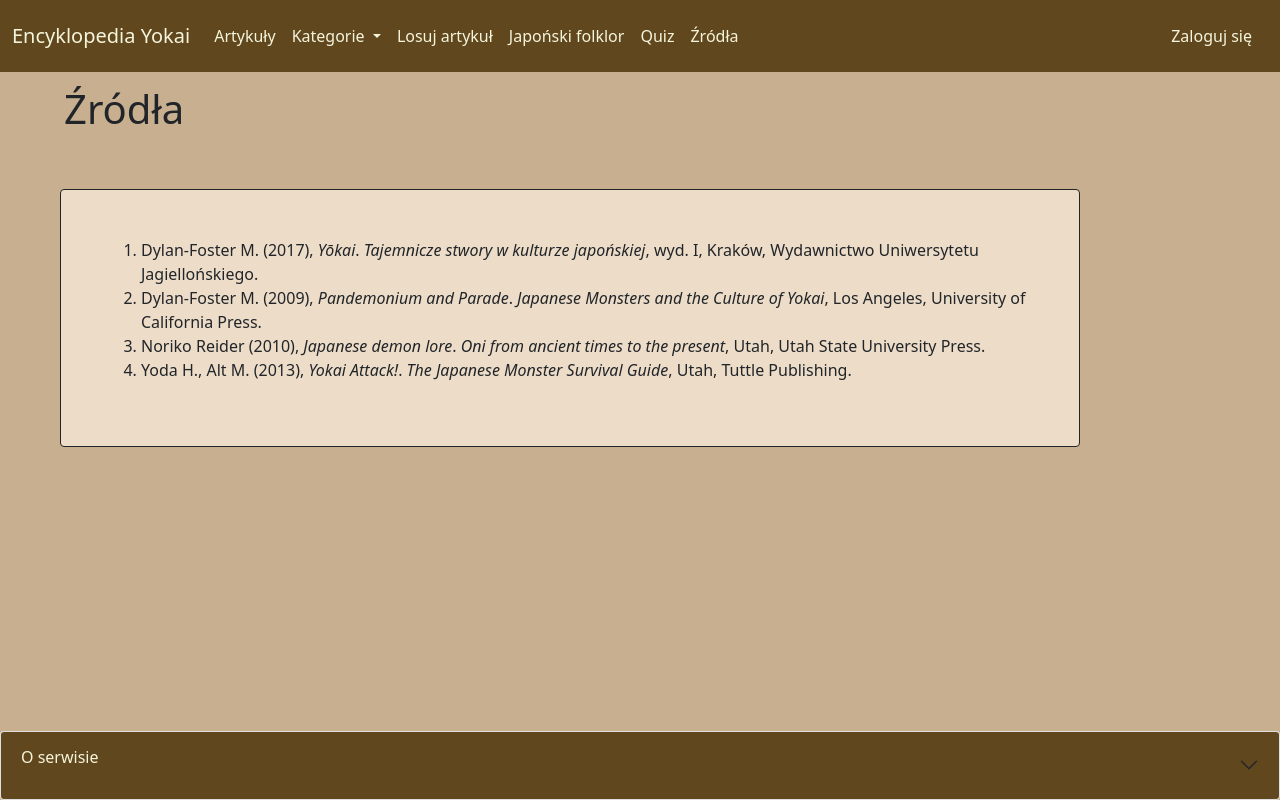
After one commit to KacperRuchalowski/Praca_licencjacka, a Flask app: page /sources in a window 1280 px wide. The commit adds this page. Run offline with Flask 2, Linux system fonts and the light colour scheme; data that the repository does not hold is empty; some libraries are stand-ins or nearby versions; some web fonts are replaced.

Commit message:
Added sources

```diff
--- a/app.py
+++ b/app.py
@@ -2,7 +2,6 @@ import os
 import random
 import secrets
 
-import editor
 from PIL import Image
 from flask import Flask, render_template, redirect, url_for, flash
 from flask import request
@@ -119,7 +118,6 @@ def GetAllCategories():
     return resultsCategory
 
 
-
 def save_picture(form_picture):
     random_hex = secrets.token_hex(8)
     _, f_ext = os.path.splitext(form_picture.filename)
@@ -196,6 +194,11 @@ def editUser():
         return redirect('admin/user')
     else:
         return redirect(url_for('handle_articles'))
+
+
+@app.route('/sources')
+def sources():
+    return render_template('sources.html', categories=GetAllCategories(), popular=GetMostPopularArticles())
 
 
 @app.route('/linkQuiz/<Article_id>')
--- a/templates/base_template.html
+++ b/templates/base_template.html
@@ -45,6 +45,9 @@
 
       <li class="nav-item">
     <a class="nav-link active navbarItemDecor" href="/quiz"> Quiz </a>
+        </li>
+      <li class="nav-item">
+    <a class="nav-link active navbarItemDecor" href="/sources"> Źródła  </a>
         </li>
  </ul>
     <ul class="navbar nav">
--- /dev/null
+++ b/templates/sources.html
@@ -0,0 +1,29 @@
+{% extends "base_template.html" %}
+
+{% block thumbnail %}
+<h1 class="pageTitle"> Źródła </h1>
+{% endblock %}
+
+
+{% block content %}
+
+<div class="d-inline-flex mx-5 p-5 border border-dark rounded articleBackground">
+
+<ol>
+    <li>Dylan-Foster M. (2017), <em>Yōkai</em>. <em>Tajemnicze stwory w kulturze japońskiej</em>, wyd. I, Kraków,
+Wydawnictwo Uniwersytetu Jagiellońskiego. </li>
+    <li>Dylan-Foster M. (2009), <em>Pandemonium and Parade</em>. <em>Japanese Monsters and the Culture of Yokai</em>, Los Angeles,
+University of California Press. </li>
+    <li>Noriko Reider (2010), <em>Japanese demon lore</em>. <em>Oni from ancient times to the present</em>, Utah,
+Utah State University Press. </li>
+    <li>Yoda H., Alt M. (2013), <em>Yokai Attack!</em>. <em>The Japanese Monster Survival Guide</em>, Utah,
+Tuttle Publishing. </li>
+
+
+</ol>
+
+
+</div>
+
+
+{% endblock %}
```
